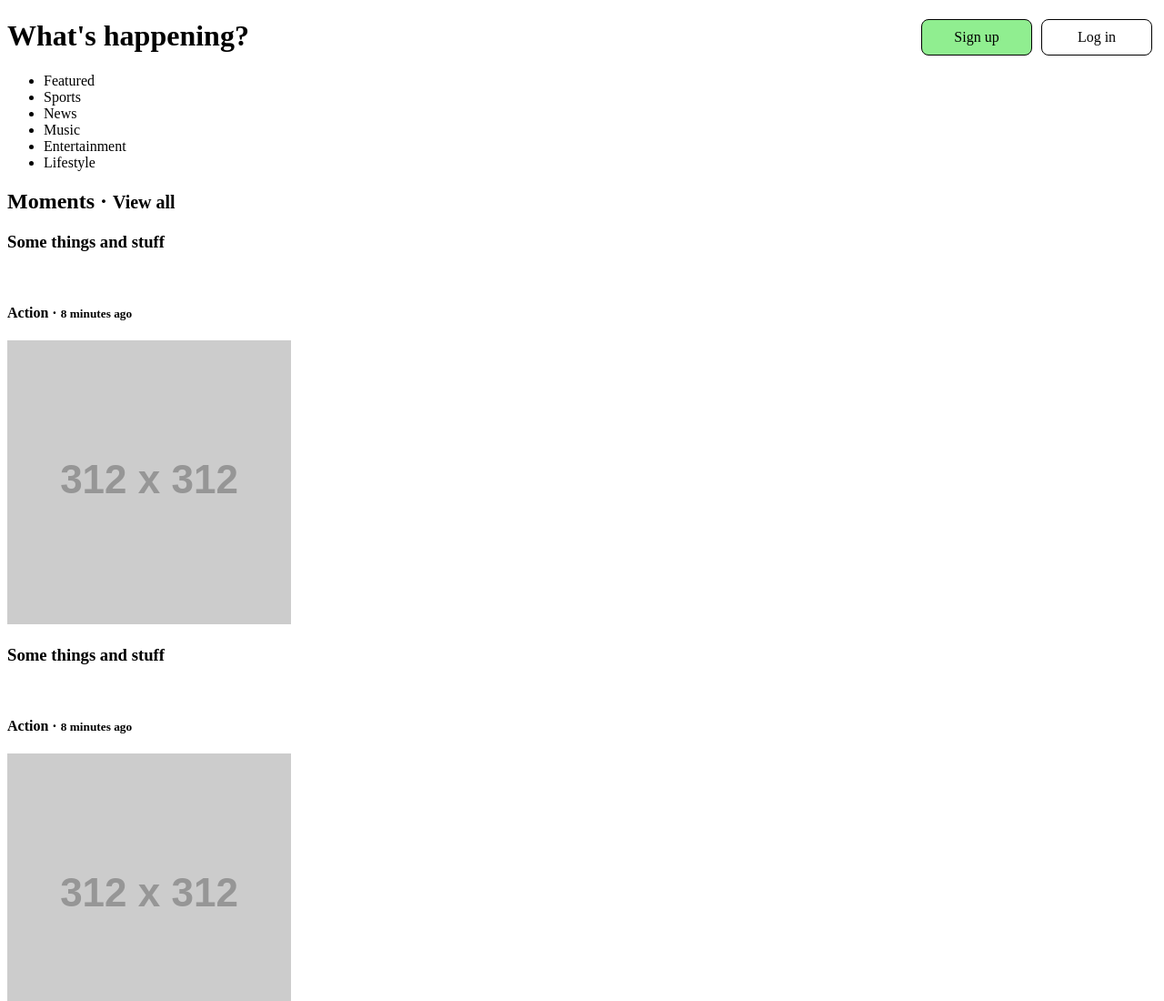
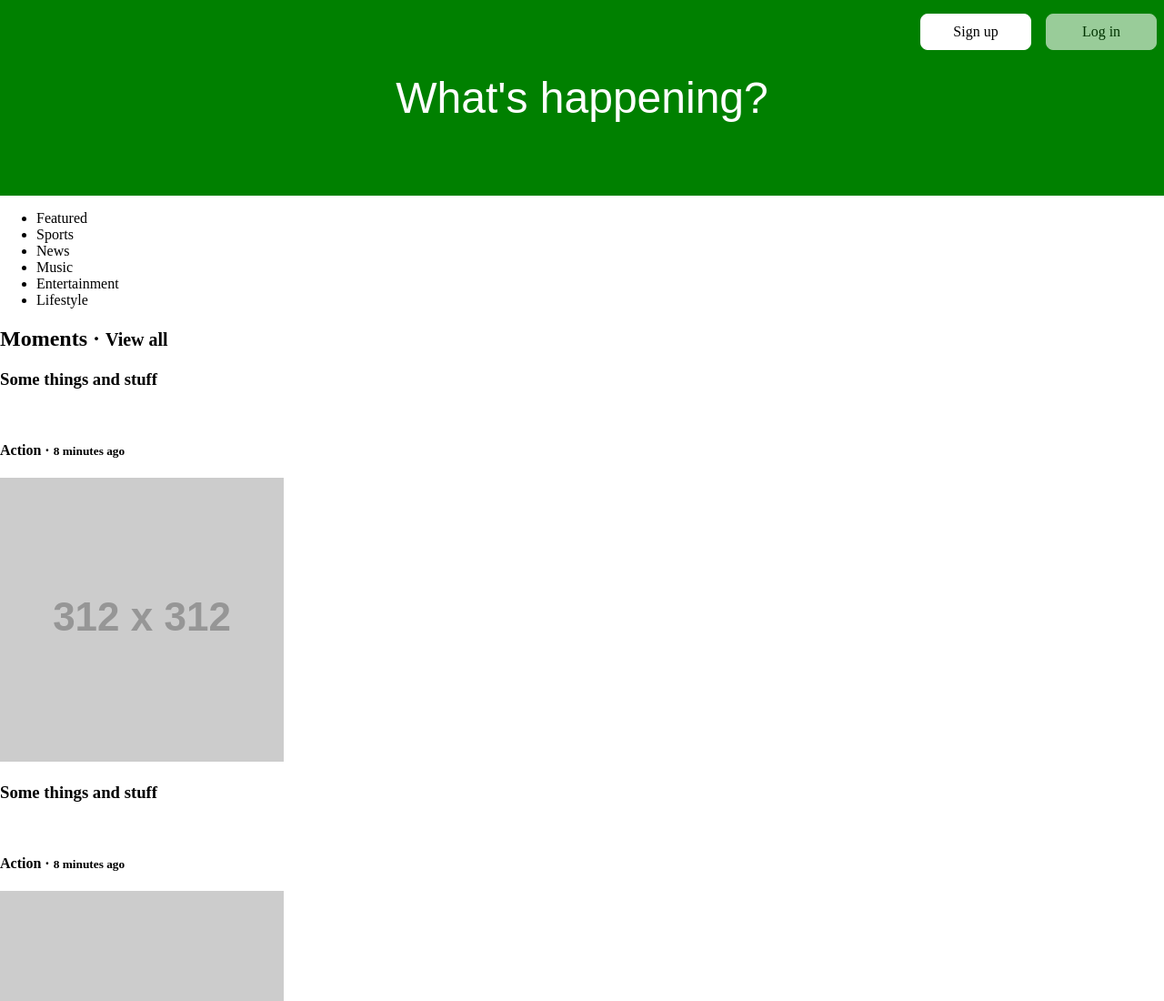
Before and after one commit to laurenarfaras/twitter_clone, a website: page public/html/index.html in a window 1280 px wide. Shown: the top 1100 px of the page at 91% size. Drawn offline with Linux system fonts and the light colour scheme; files that its build step writes are made by us from their sources; placeholder pictures from the web are drawn by us.

Commit message:
positioned and added hover state to button styling. in addition refactored to have color modifier of button and opacity modifier as seperate classes

```diff
--- a/public/css/main.css
+++ b/public/css/main.css
@@ -1,25 +1,52 @@
 .button {
   width: 100px;
-  border: 1px solid black;
+  border: 1px solid white;
   display: inline-block;
   text-align: center;
   border-radius: 8px;
   text-decoration: none;
   color: black;
   padding: 10px;
+  margin-top: 15px;
+}
+
+.button-see-thru {
+  opacity: 0.6;
+}
+
+.button-white {
+  background-color: white;
 }
 
 .button:hover {
   background-color: white;
-  color: lightgreen;
+  color: green;
+  opacity: 1;
 }
 
 .pull-right{
   float: right;
-  margin-left: 5px;
-  margin-right: 5px;
+  margin-left: 8px;
+  margin-right: 8px;
 }
 
-.button-green {
-  background-color: lightgreen;
+.banner {
+  background-color: green;
+  width: 100%;
+  display: block;
 }
+
+html, body {
+  margin: 0;
+  padding: 0;
+}
+
+.banner h1 {
+  text-align: center;
+  font-size: 48px;
+  font-weight: 400;
+  color: white;
+  padding: 80px 0;
+  margin: 0;
+  font-family: sans-serif;
+}
--- a/public/html/index.html
+++ b/public/html/index.html
@@ -9,9 +9,9 @@
 </head>
 <body>
   <header>
-    <div>
-      <a href="#" class="button pull-right">Log in</a>
-      <a href="#" class="button button-green pull-right">Sign up</a>
+    <div class="banner">
+      <a href="#" class="button button-see-thru button-white pull-right">Log in</a>
+      <a href="#" class="button button-white pull-right">Sign up</a>
       <h1>What's happening?</h1>
     </div>
     <nav>
```
